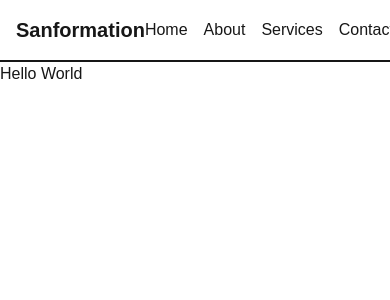
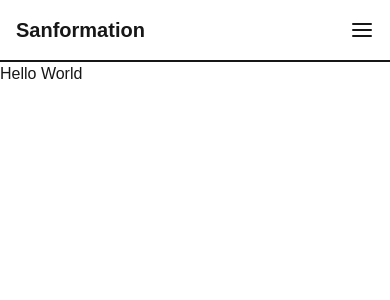
Before and after one commit to joblessgod/Sanformation-Web, a Next.js app: page / in a window 390 px wide. Shown: the top 300 px of the page. Built offline with nearby package versions, Linux system fonts and the light colour scheme.

Commit message:
refactor: replace Navigation component with WebNavigation and MobileNavigation for improved responsiveness

```diff
--- /dev/null
+++ b/components/Navbar/MobileNavigation.js
@@ -0,0 +1,40 @@
+"use client";
+
+import { AlignJustify, X } from "lucide-react";
+import React, { useState } from "react";
+
+export default function MobileNavigation() {
+  const NavLinks = [
+    { title: "Home", slug: "/home", desc: "Go to home" },
+    { title: "About", slug: "/about", desc: "Learn more about us" },
+    { title: "Services", slug: "/services", desc: "View our services" },
+    { title: "Contact", slug: "/contact", desc: "Get in touch with us" },
+  ];
+
+  const [menuOpen, setMenuOpen] = useState(true);
+
+  function toggleSideMenu() {
+    console.log(menuOpen);
+    setMenuOpen(!menuOpen);
+  }
+
+  return (
+    <>
+      <div
+        className={`${
+          menuOpen
+            ? `hidden`
+            : `fixed bottom-0 right-0 top-50 h-100 z-2 flex bg-gray-500 p-12`
+        }`}
+      />
+      {menuOpen ? (
+        <AlignJustify
+          className="cursor-pointer text-[4rem] md:hidden md:hover:text-red-600"
+          onClick={toggleSideMenu}
+        />
+      ) : (
+        <X onClick={toggleSideMenu} />
+      )}
+    </>
+  );
+}
--- a/components/Navbar/Navbar.js
+++ b/components/Navbar/Navbar.js
@@ -1,7 +1,8 @@
 import React from "react";
 import MainLogo from "./MainLogo";
-import Navigation from "./Navigation";
+import WebNavigation from "./WebNavigation";
 import LoginButton from "./LoginButton";
+import MobileNavigation from "./MobileNavigation";
 
 export default function Navbar() {
   return (
@@ -9,7 +10,12 @@ export default function Navbar() {
       <div className="container mx-auto flex justify-between items-center ">
         <MainLogo />
         <div className="flex gap-4">
-          <Navigation />
+          <span className="hidden md:flex gap-4">
+            <WebNavigation />
+          </span>
+          <span className="flex md:hidden">
+            <MobileNavigation />
+          </span>
           {/* <LoginButton /> */}
         </div>
       </div>
--- a/components/Navbar/Navigation.js
+++ b/components/Navbar/WebNavigation.js
@@ -1,7 +1,7 @@
 import Link from "next/link";
 import React from "react";
 
-export default function Navigation() {
+export default function WebNavigation() {
   const NavLinks = [
     { title: "Home", slug: "/home", desc: "Go to home" },
     { title: "About", slug: "/about", desc: "Learn more about us" },
--- a/package.json
+++ b/package.json
@@ -10,6 +10,7 @@
   },
   "dependencies": {
     "axios": "^1.8.4",
+    "lucide-react": "^0.492.0",
     "next": "15.3.0",
     "react": "^19.0.0",
     "react-dom": "^19.0.0"
```
Also changed, not shown: 1 other file (tests, documents, lock files or other folders).
